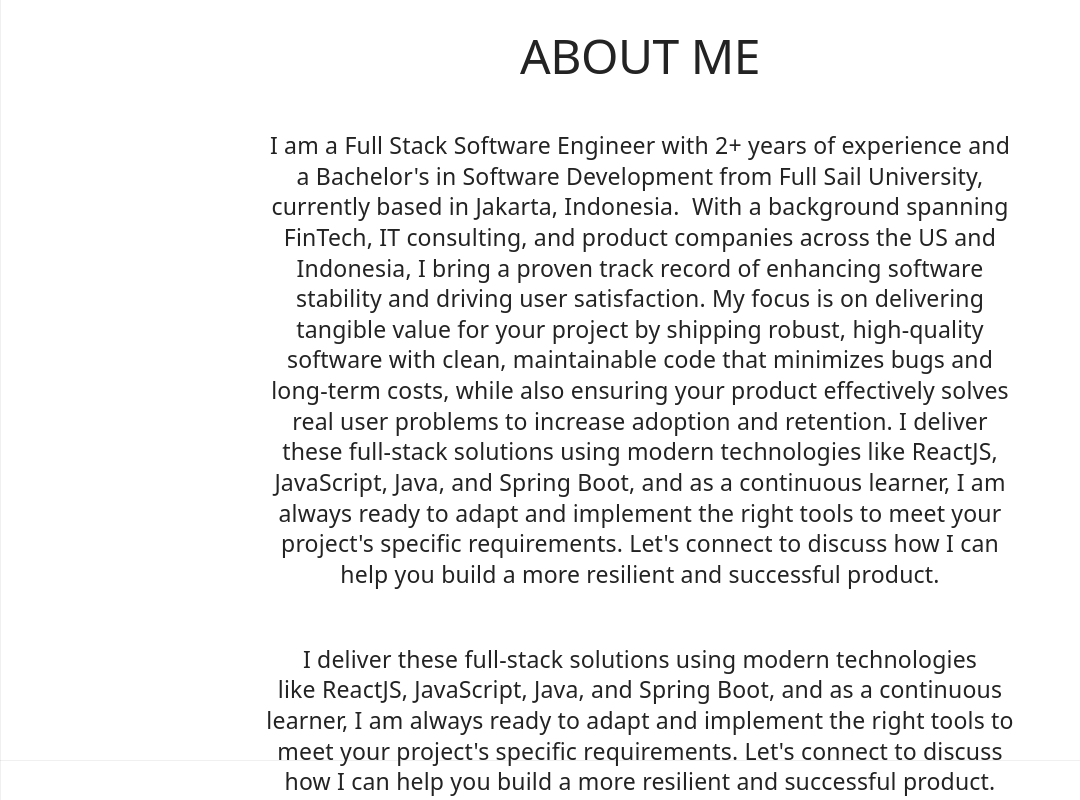
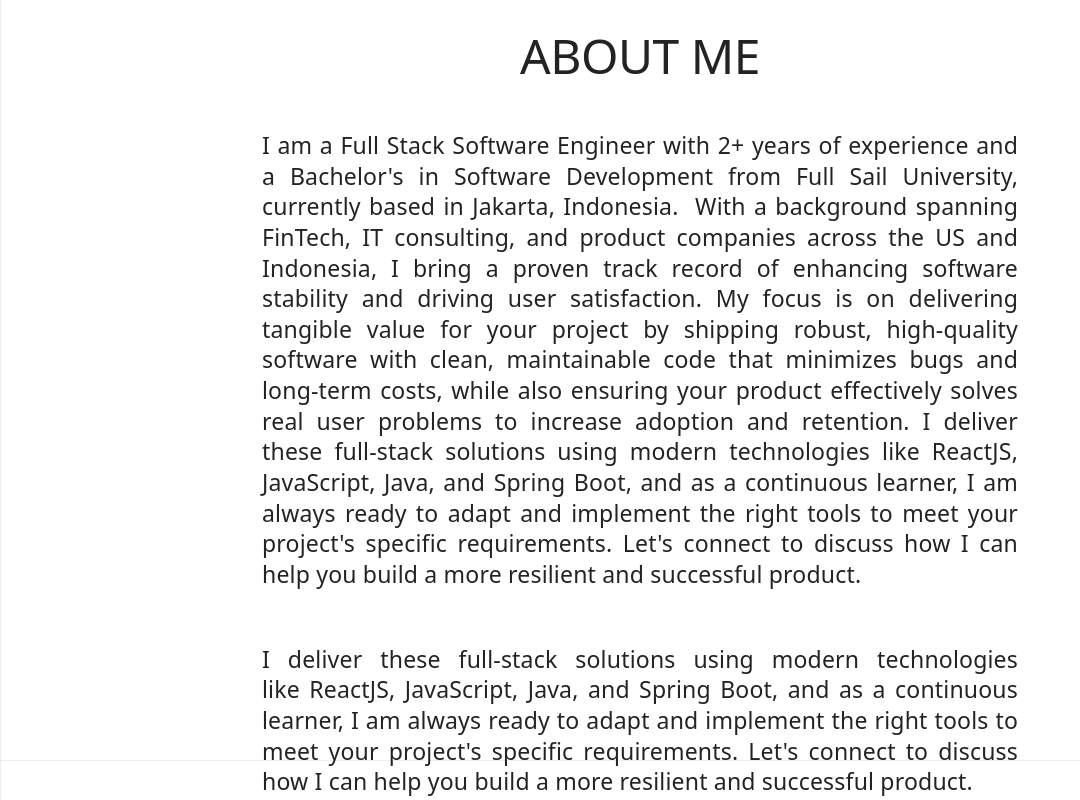
Before and after one commit to fauzipradipta/portofolio, a React (Vite) app: page / in a window 1280 px wide. Shown: the part 840-1640 px from the top of the page, without its empty margins (0-1080 px from the left). Built offline with nearby package versions, Linux system fonts and the light colour scheme.

Commit message:
working on fix css

```diff
--- a/src/App.css
+++ b/src/App.css
@@ -185,25 +185,6 @@
 }
 
 /* ============================================
-   Grid Background
-   ============================================ */
-/* .grid-background {
-  position: fixed;
-  top: 0;
-  left: 0;
-  right: 0;
-  bottom: 0;
-  background-color: var(--color-background);
-  background-image:
-    linear-gradient(to right, var(--text-primary) 1px, transparent 1px),
-    linear-gradient(to bottom, var(--text-primary) 1px, transparent 1px);
-  background-size: 47.6px 47.6px;
-  opacity: 0.05;
-  pointer-events: none;
-  z-index: -1;
-} */
-
-/* ============================================
    Grid Container
    ============================================ */
 .grid-container {
@@ -272,7 +253,6 @@
   font-weight: 400;
   color: var(--text-primary);
   line-height: 1.33;
-  text-align: center;
 }
 
 .label {
```
